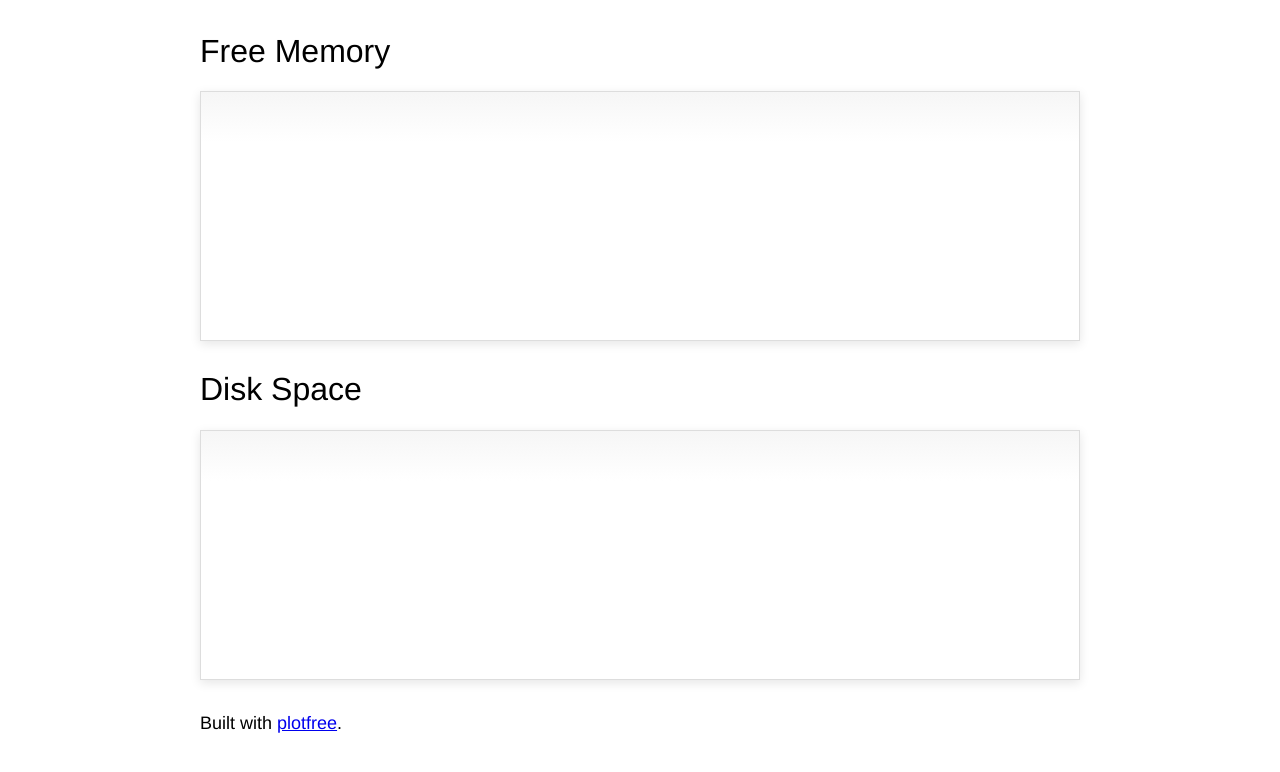
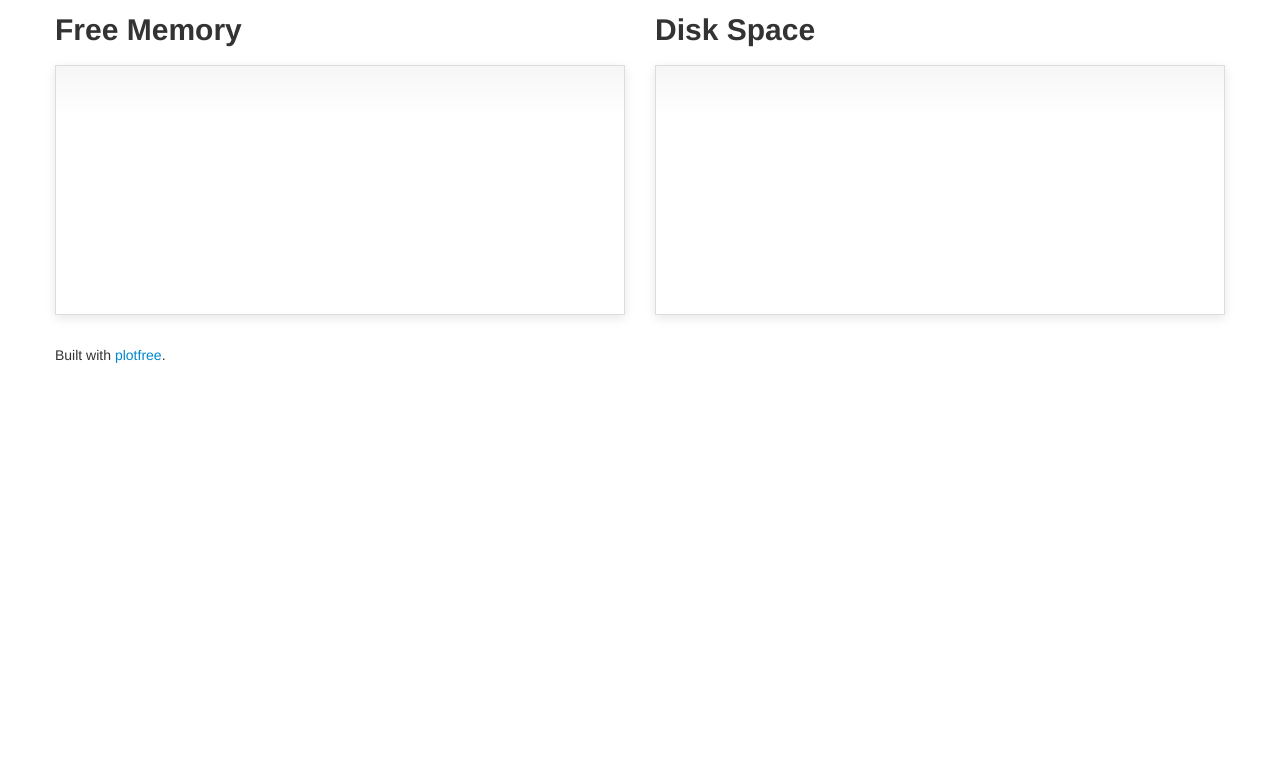
Before and after one commit to dominicrodger/plotfree, a plain HTML site: page public_html/index.html in a window 1280 px wide. Drawn offline with Linux system fonts and the light colour scheme; no server answers.

Commit message:
Switch to Bootstrap for styling

```diff
--- a/public_html/assets/css/plotfree.css
+++ b/public_html/assets/css/plotfree.css
@@ -1,21 +1,5 @@
-body {
-    font: 18px/1.5em "proxima-nova", Helvetica, Arial, sans-serif;
-}
-
-h1 {
-    margin-top: 15px;
-    font: normal 32px "omnes-pro", Helvetica, Arial, sans-serif;
-}
-
-#content {
-    width: 880px;
-    margin: 0 auto;
-    padding: 10px;
-}
-
 .graph-container {
     box-sizing: border-box;
-    width: 880px;
     height: 250px;
     padding: 20px 15px 15px 15px;
     margin: 15px auto 30px auto;
--- a/public_html/index.html
+++ b/public_html/index.html
@@ -3,6 +3,9 @@
   <head>
     <meta http-equiv="Content-Type" content="text/html; charset=utf-8" />
       <title>Monitoring Dashboard</title>
+      <link rel="stylesheet" type="text/css" media="all" href="/assets/bootstrap/css/bootstrap.min.css" />
+      <link rel="stylesheet" type="text/css" media="all" href="/assets/bootstrap/css/bootstrap-responsive.min.css" />
+
       <link href="assets/css/plotfree.css" rel="stylesheet" type="text/css" />
       <!--[if lte IE 8]><script language="javascript" type="text/javascript" src="assets/js/excanvas.min.js"></script><![endif]-->
       <script language="javascript" type="text/javascript" src="assets/js/jquery.js"></script>
@@ -11,17 +14,21 @@
       <script language="javascript" type="text/javascript" src="assets/js/plotfree.js"></script>
   </head>
   <body>
-    <div id="content">
-      <h1>Free Memory</h1>
-      <div class="graph-container">
-        <div id="memoryplaceholder" class="placeholder"></div>
+    <div class="container">
+      <div class="row">
+        <div class="span6">
+          <h2>Free Memory</h2>
+          <div class="graph-container">
+            <div id="memoryplaceholder" class="placeholder"></div>
+          </div>
+        </div>
+        <div class="span6">
+          <h2>Disk Space</h2>
+          <div class="graph-container">
+            <div id="diskplaceholder" class="placeholder"></div>
+          </div>
+        </div>
       </div>
-
-      <h1>Disk Space</h1>
-      <div class="graph-container">
-        <div id="diskplaceholder" class="placeholder"></div>
-      </div>
-
       <p>
         Built with <a href="https://github.com/dominicrodger/plotfree/" title="View plotfree on Github">plotfree</a>.
       </p>
```
